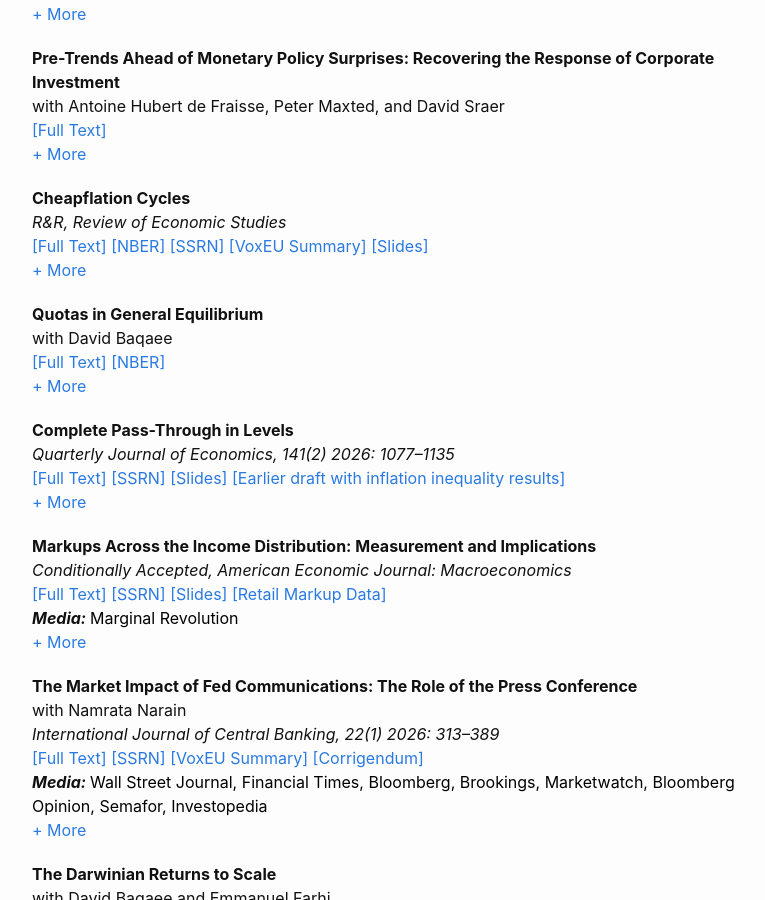
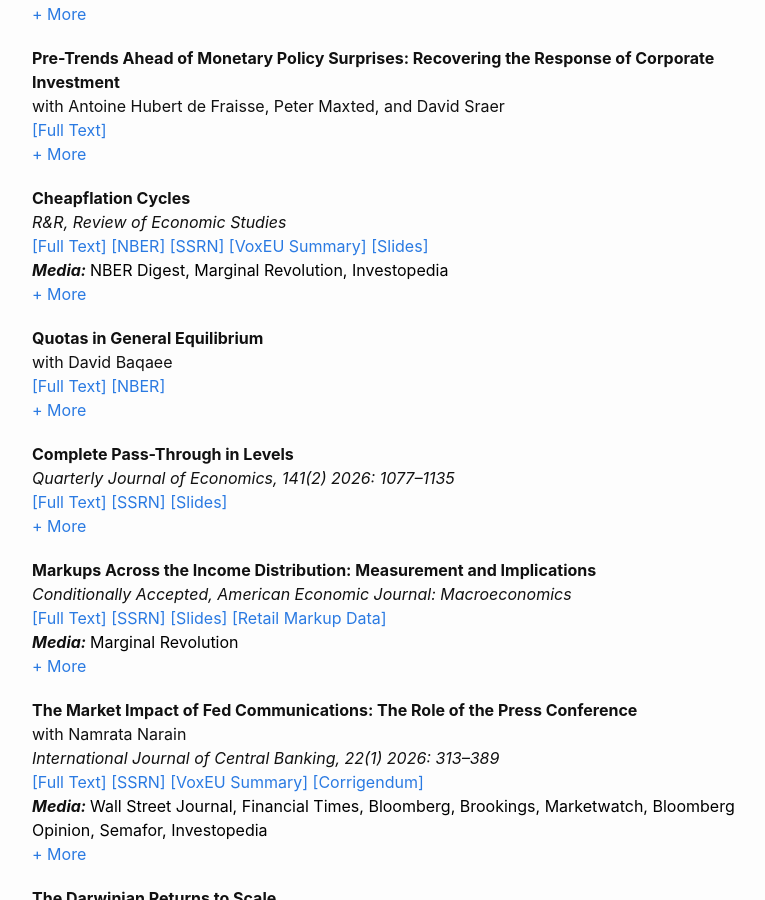
Before and after one commit to kunalsangani/kunalsangani.github.io, a Jekyll site: the page built from research.markdown, in a window 1280 px wide and 900 px high, scrolled down 333 px. Shown: the whole window, without its empty margins (238-1003 px from the left). Built offline with Jekyll 4.4.1, drawn with Linux system fonts in a browser that asks for light colours; nearby versions of some CDN libraries.

Commit message:
Updated cheapflation paper

```diff
--- a/_data/research.yml
+++ b/_data/research.yml
@@ -65,6 +65,16 @@
         - slides:
           name: Slides
           href: https://kunalsangani.com/files/slides/unequal_incidence_pres_live.pdf
+      coverage:
+        - nberdigest:
+          name: NBER Digest
+          href: https://www.nber.org/digest/202608/when-input-prices-rise-cheaper-varieties-see-higher-inflation
+        - marginalrevolution:
+          name: Marginal Revolution
+          href: https://marginalrevolution.com/marginalrevolution/2026/05/are-we-undermeasuring-inflation-for-lower-earners.html
+        - investopedia:
+          name: Investopedia
+          href: https://www.investopedia.com/how-cheapflation-makes-inflation-harder-on-lower-income-households-11984954
       status: "R&R, Review of Economic Studies"
       abstract: >-
         We document a new source of fluctuations in inflation inequality. When the cost
@@ -125,9 +135,6 @@
         - slides:
           name: Slides
           href: https://kunalsangani.com/files/slides/complete_passthrough_slides_live.pdf
-        - inequality_draft:
-          name: Earlier draft with inflation inequality results
-          href: https://kunalsangani.com/files/complete_passthrough_v20241019.pdf
       abstract: >-
         Empirical studies find that the pass-through of input cost changes to prices is incomplete:
         a 10 percent increase in costs causes downstream prices to rise less than 10 percent, even at long horizons.
```
Also changed, not shown: 11 other files.
